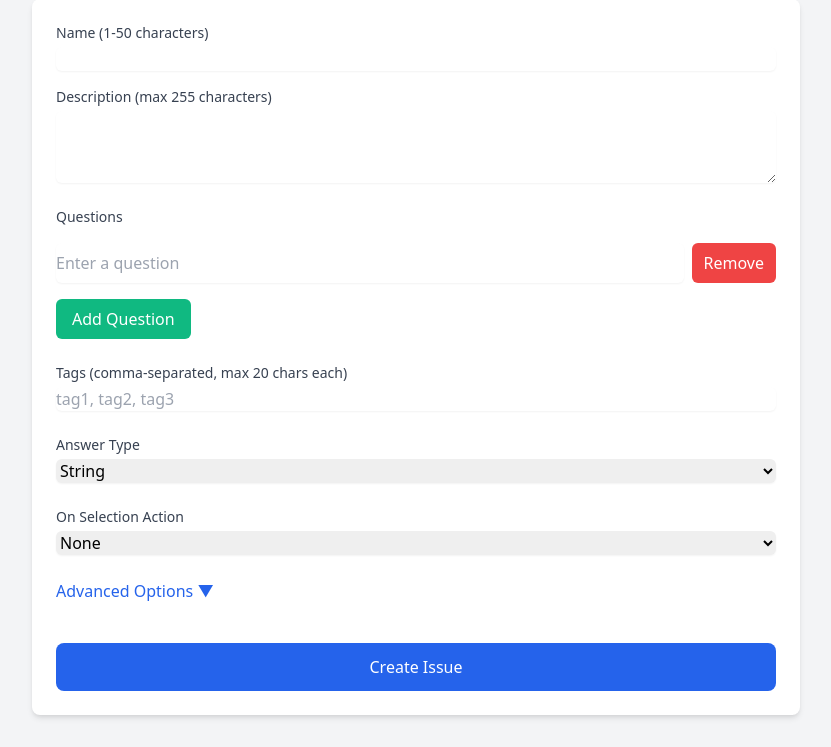
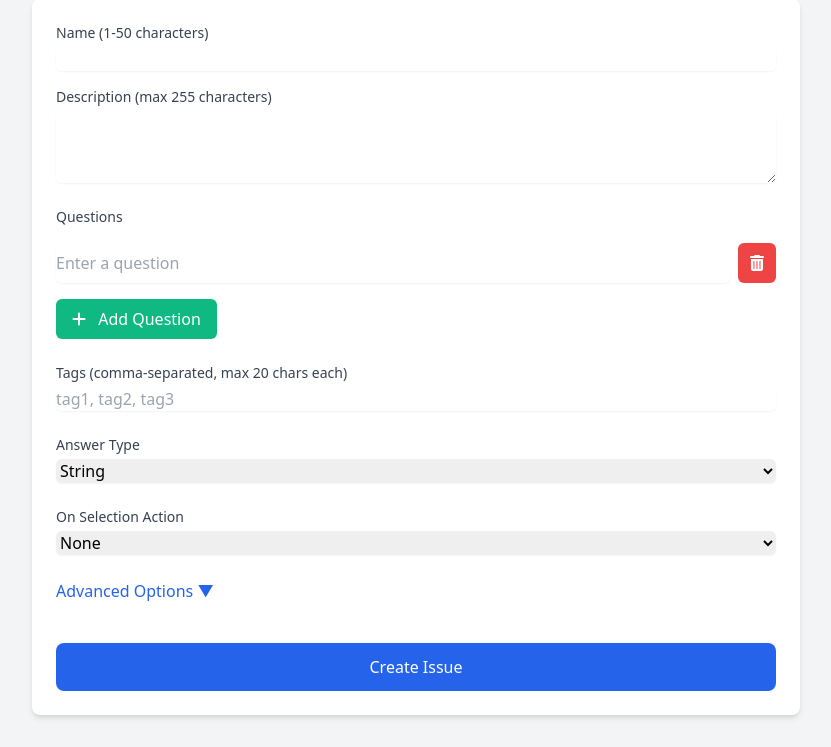
Before and after one commit to ValyrianTech/hivemind-python, a FastAPI app: page /create in a window 1280 px wide. Shown: the part 165-912 px from the top of the page, without its empty margins (224-1055 px from the left). Run offline with FastAPI, Linux system fonts and the light colour scheme.

Commit message:
feat(ui): replace text buttons with icons in create issue form

```diff
--- a/hivemind/templates/create.html
+++ b/hivemind/templates/create.html
@@ -5,6 +5,7 @@
     <meta name="viewport" content="width=device-width, initial-scale=1.0">
     <title>Create Hivemind Issue</title>
     <link href="https://cdn.jsdelivr.net/npm/tailwindcss@2.2.19/dist/tailwind.min.css" rel="stylesheet">
+    <link href="https://cdnjs.cloudflare.com/ajax/libs/font-awesome/6.0.0/css/all.min.css" rel="stylesheet">
     <link rel="stylesheet" href="{{ url_for('static', path='style.css') }}">
 </head>
 <body class="bg-gray-100 min-h-screen">
@@ -46,14 +47,16 @@
                         <div class="flex space-x-2">
                             <input type="text" required maxlength="255" placeholder="Enter a question"
                                    class="flex-1 rounded-md border-gray-300 shadow-sm focus:border-blue-500 focus:ring-blue-500">
-                            <button type="button" onclick="removeQuestion(this)" class="px-3 py-2 bg-red-500 text-white rounded-md hover:bg-red-600">
-                                Remove
+                            <button type="button" onclick="removeQuestion(this)"
+                                    class="px-3 py-2 bg-red-500 text-white rounded-md hover:bg-red-600 transition-colors duration-200">
+                                <i class="fas fa-trash-alt"></i>
                             </button>
                         </div>
                     </div>
                     <button type="button" onclick="addQuestion()"
-                            class="px-4 py-2 bg-green-500 text-white rounded-md hover:bg-green-600">
-                        Add Question
+                            class="px-4 py-2 bg-green-500 text-white rounded-md hover:bg-green-600 transition-colors duration-200">
+                        <i class="fas fa-plus"></i>
+                        <span class="ml-2">Add Question</span>
                     </button>
                 </div>
 
@@ -159,8 +162,8 @@
                 <input type="text" required maxlength="255" placeholder="Enter a question"
                        class="flex-1 rounded-md border-gray-300 shadow-sm focus:border-blue-500 focus:ring-blue-500">
                 <button type="button" onclick="removeQuestion(this)"
-                        class="px-3 py-2 bg-red-500 text-white rounded-md hover:bg-red-600">
-                    Remove
+                        class="px-3 py-2 bg-red-500 text-white rounded-md hover:bg-red-600 transition-colors duration-200">
+                    <i class="fas fa-trash-alt"></i>
                 </button>
             `;
             container.appendChild(div);
```
